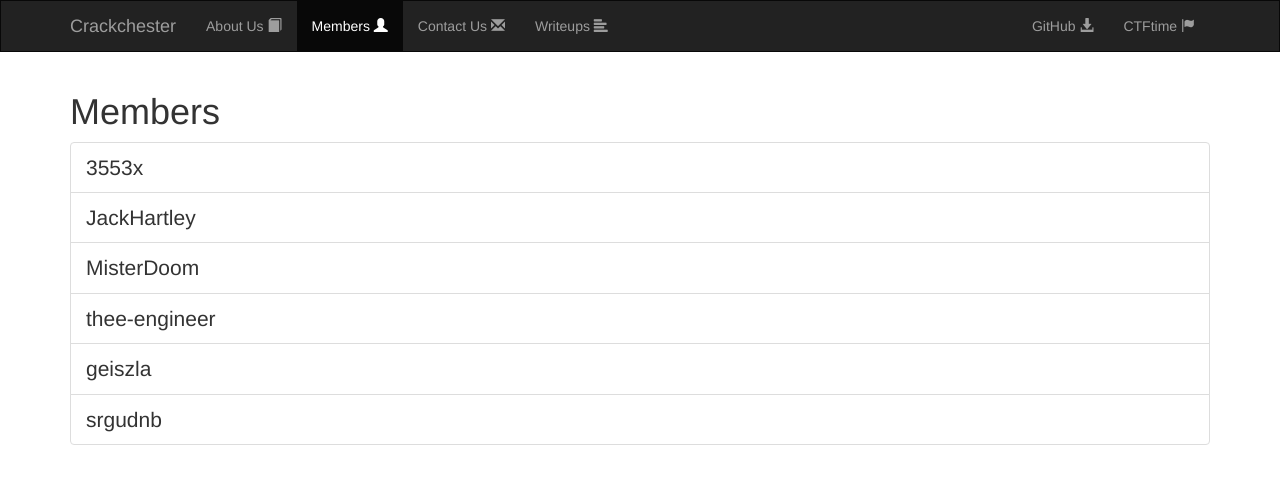
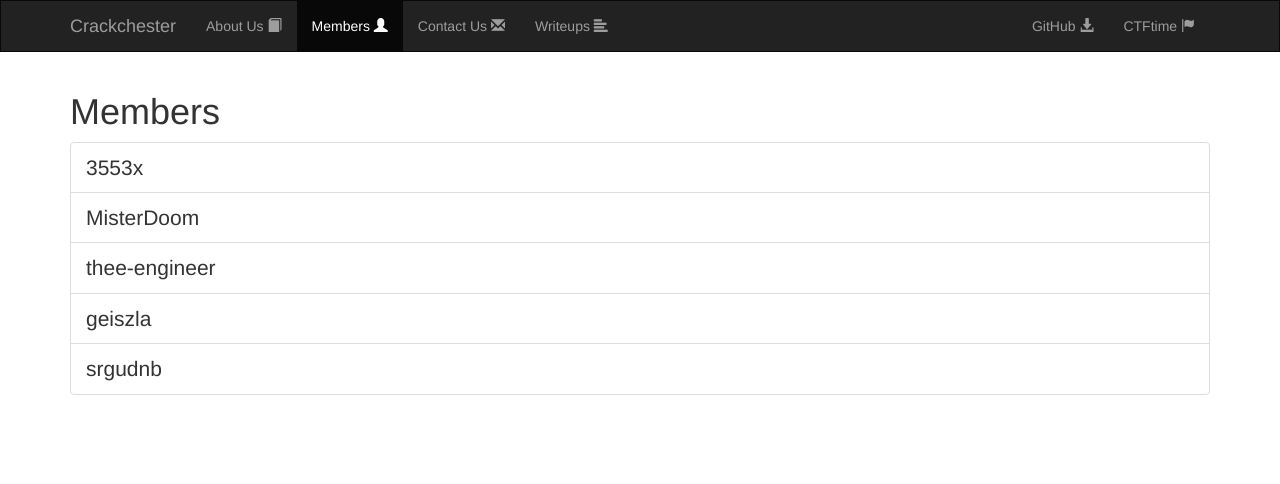
Before and after one commit to Crackchester/website_old, a Jekyll site: the page built from members.html, in a window 1280 px wide. Shown: the top 484 px of the page. Built offline with Jekyll 4.4.1, drawn with Linux system fonts in a browser that asks for light colours; nearby versions of some CDN libraries.

Commit message:
Remove JackHartley from members

```diff
--- a/members.html
+++ b/members.html
@@ -6,7 +6,6 @@ title: Members
 			<h1>Members</h1>
 			<ul class="lead list-group">
 				<li class="list-group-item">3553x</li>
-				<li class="list-group-item">JackHartley</li>
 				<li class="list-group-item">MisterDoom</li>
 				<li class="list-group-item">thee-engineer</li>
 				<li class="list-group-item">geiszla</li>
```
Also changed, not shown: 3 other files.
